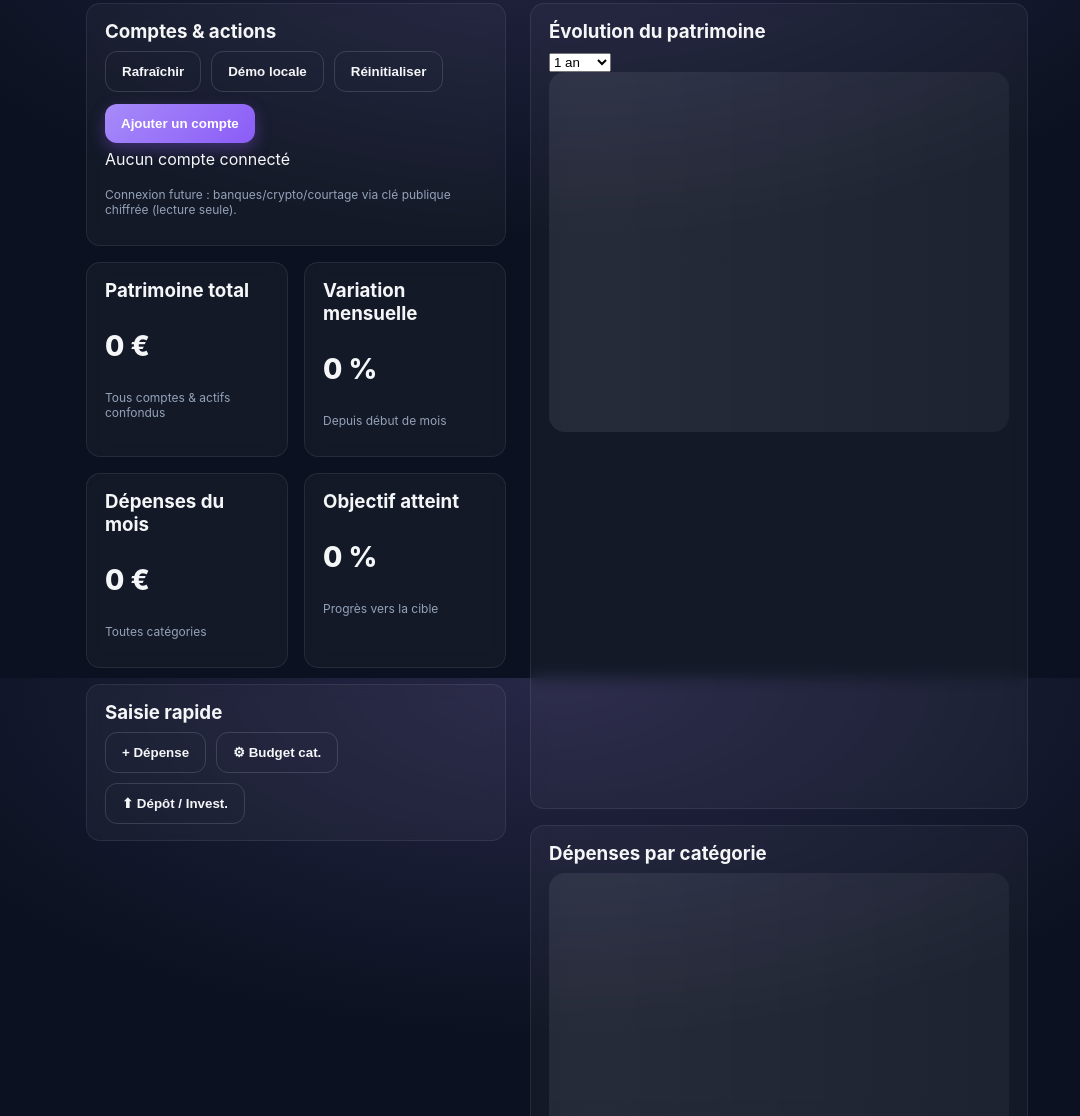
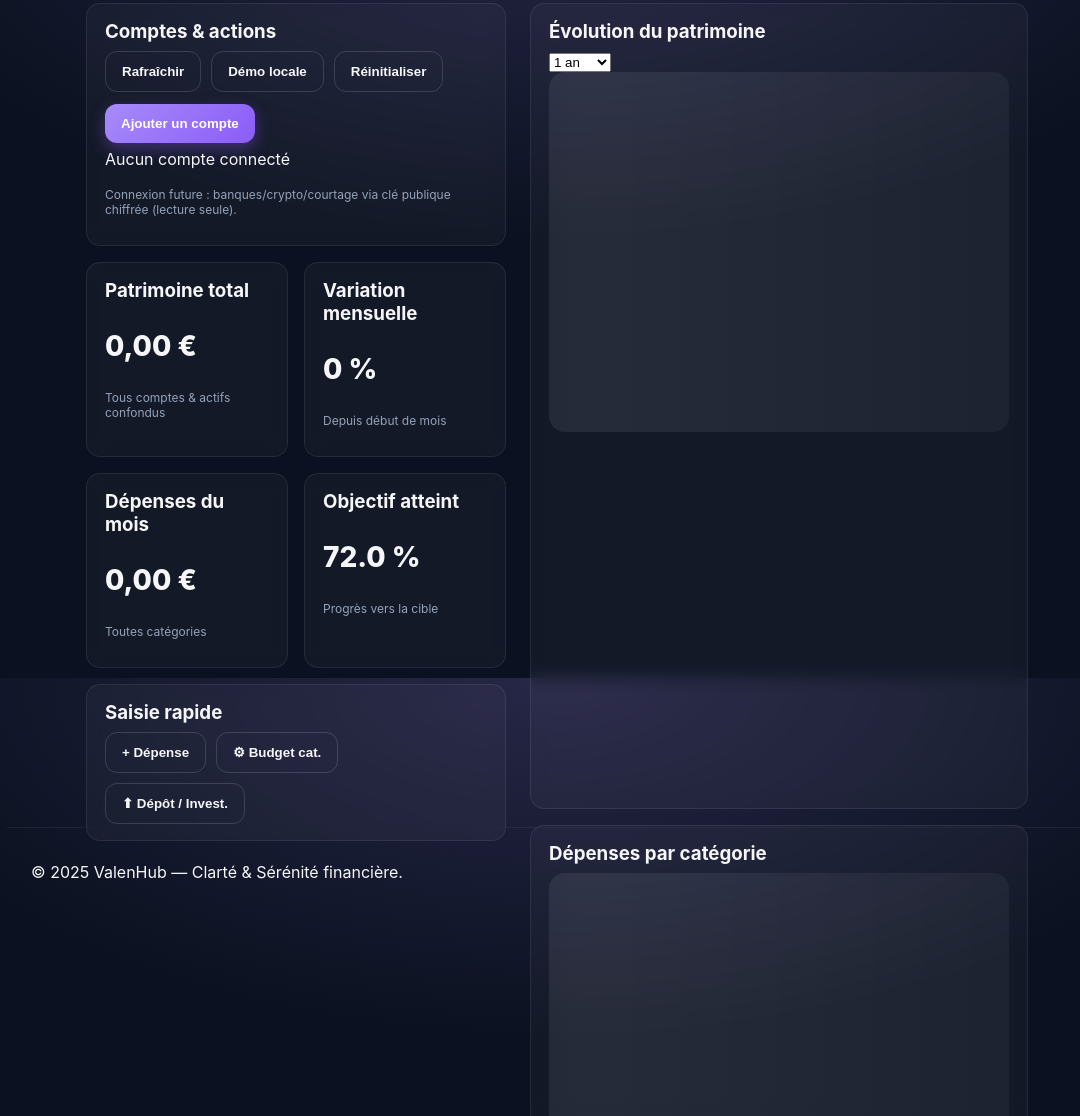
Before and after one commit to jordancrt/valen-site, a website: page espace.html in a window 1280 px wide. Shown: the part 122-1238 px from the top of the page, without its empty margins (83-1163 px from the left). Drawn offline with Linux system fonts and the light colour scheme.

Commit message:
Update espace.html

```diff
--- a/espace.html
+++ b/espace.html
@@ -171,3 +171,14 @@
     </form>
   </dialog>
 </main>
+<footer class="footer">
+  <div class="container">
+    <p>© 2025 ValenHub — Clarté & Sérénité financière.</p>
+  </div>
+</footer>
+
+<!-- Scripts -->
+<script src="assets/app.js" defer></script>
+<script src="assets/dashboard.js?v=7001" defer></script>
+</body>
+</html>
```
